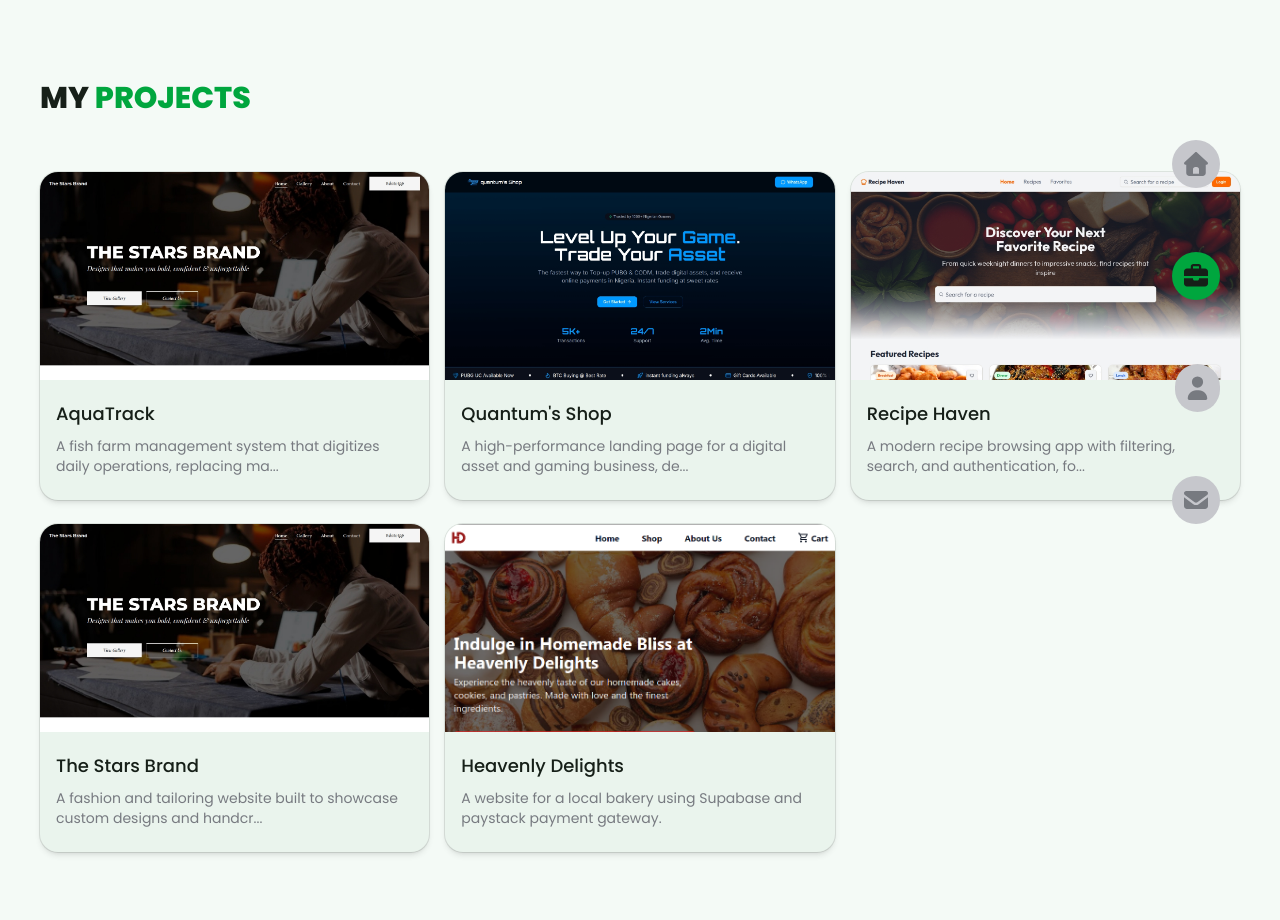
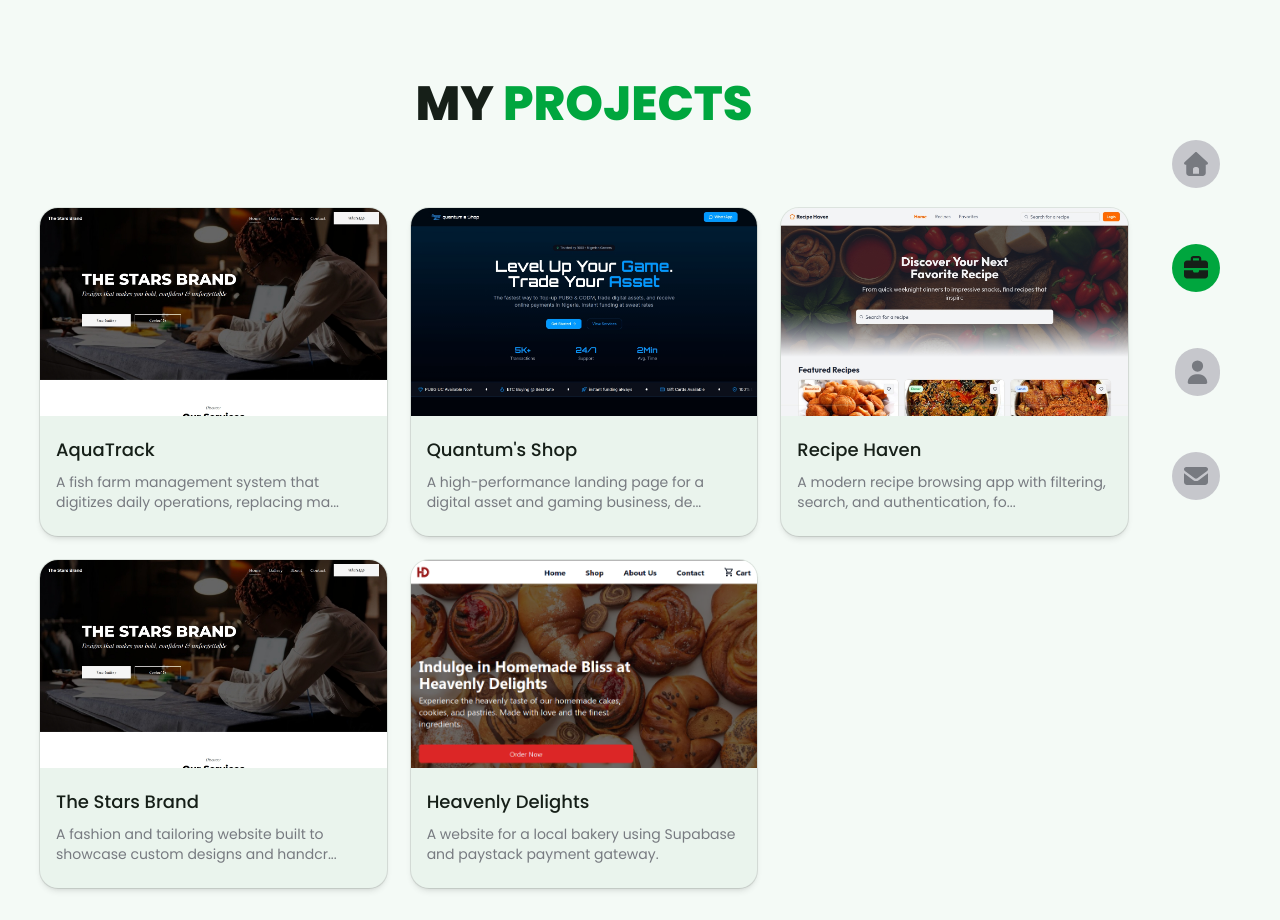
Before and after one commit to kushyzee/zee-portfolio, a Next.js app: page /projects in a window 1280 px wide. Before the commit the page ends 884 px from the top, so only its background shows below. Built offline with nearby package versions, Linux system fonts and the light colour scheme.

Commit message:
feat: enhance PageWrapper with motion effects; update DesktopNav for improved hover interactions

```diff
--- /dev/null
+++ b/app/bg-template.tsx
@@ -0,0 +1,66 @@
+import Image from "next/image";
+
+export default function HeroSection() {
+  return (
+    <section className="relative w-full min-h-screen overflow-hidden bg-[#0f0f0f]">
+
+      {/* ── Diagonal split background — desktop only ── */}
+      <div className="absolute inset-0 z-0 hidden md:block">
+        {/* Left dark panel */}
+        <div
+          className="absolute inset-0 bg-[#0f0f0f]"
+          style={{ clipPath: "polygon(0 0, calc(50% + 18vw) 0, 50% 100%, 0 100%)" }}
+        />
+        {/* Right light panel */}
+        <div className="absolute inset-0 bg-[#f5f0e8]" />
+        {/* Accent line on the diagonal edge */}
+        <div
+          className="absolute top-0 left-1/2 w-[5px] h-full bg-[#c8f04a] z-10 pointer-events-none"
+          style={{ transform: "skewX(-14deg)", transformOrigin: "top center" }}
+        />
+      </div>
+
+      {/* ── Content grid ── */}
+      <div className="relative z-10 w-full min-h-screen grid grid-cols-1 md:grid-cols-2">
+
+        {/* Left column — Image */}
+        <div className="flex items-center justify-center px-8 py-16 md:py-0">
+          <div className="relative w-full max-w-sm aspect-[3/4] rounded-xl overflow-hidden shadow-2xl">
+            <Image
+              src="https://images.unsplash.com/photo-1506905925346-21bda4d32df4?w=600&q=80"
+              alt="Hero image"
+              fill
+              className="object-cover"
+            />
+          </div>
+        </div>
+
+        {/* Right column — Text content */}
+        <div className="flex items-center justify-center px-8 pb-16 md:py-0 md:px-12">
+          <div className="max-w-md space-y-5">
+            <span className="text-xs uppercase tracking-[0.2em] text-white md:text-[#0f0f0f] opacity-50">
+              Your tagline
+            </span>
+            <h1 className="text-4xl md:text-5xl font-bold leading-tight text-white md:text-[#0f0f0f]">
+              Your Headline Goes Here
+            </h1>
+            <p className="text-sm leading-relaxed text-white md:text-[#0f0f0f] opacity-60">
+              Replace this with your hero description. Keep it short — two or
+              three sentences that tell visitors exactly what you offer and why
+              it matters.
+            </p>
+            <div className="flex flex-wrap gap-3 pt-2">
+              <button className="px-7 py-3 bg-[#c8f04a] text-[#0f0f0f] text-sm font-semibold uppercase tracking-wide hover:opacity-80 transition-opacity">
+                Get Started
+              </button>
+              <button className="px-7 py-3 border border-white md:border-[#0f0f0f] text-white md:text-[#0f0f0f] text-sm font-semibold uppercase tracking-wide hover:opacity-60 transition-opacity">
+                Learn More
+              </button>
+            </div>
+          </div>
+        </div>
+
+      </div>
+    </section>
+  );
+}
--- a/app/projects/page.tsx
+++ b/app/projects/page.tsx
@@ -17,10 +17,10 @@ import { GlowingEffect } from "@/components/ui/glowing-effect"
 export default function Page() {
   return (
     <PageWrapper title="MY" highlight="PROJECTS">
-      <div className="grid grid-cols-1 items-start gap-6 sm:grid-cols-2 sm:gap-x-4 lg:grid-cols-3">
+      <div className="grid grid-cols-1 items-start gap-6 sm:grid-cols-2 sm:gap-x-4 lg:grid-cols-3 lg:gap-6">
         {projects.map((item, index) => (
           <Dialog key={item.name}>
-            <DialogTrigger className="relative h-full rounded-xl">
+            <DialogTrigger className="relative h-full rounded-2xl">
               <GlowingEffect
                 spread={80}
                 glow={true}
--- a/components/PageWrapper.tsx
+++ b/components/PageWrapper.tsx
@@ -1,3 +1,7 @@
+"use client"
+
+import { motion } from "motion/react"
+
 interface PageWrapperProps {
   title: string
   highlight: string
@@ -10,11 +14,16 @@ export default function PageWrapper({
   children,
 }: PageWrapperProps) {
   return (
-    <main className="min-h-svh pt-20">
-      <h1 className="mb-14 text-3xl font-extrabold">
+    <div className="min-h-svh pt-20 lg:pr-28">
+      <motion.h1
+        initial={{ opacity: 0, y: 25 }}
+        animate={{ opacity: 1, y: 0 }}
+        transition={{ duration: 0.5, ease: "easeOut" }}
+        className="mb-20 text-3xl font-extrabold lg:text-center lg:text-5xl"
+      >
         {title} <span className="text-primary">{highlight}</span>
-      </h1>
+      </motion.h1>
       {children}
-    </main>
+    </div>
   )
 }
--- a/features/navigation/components/DesktopNav.tsx
+++ b/features/navigation/components/DesktopNav.tsx
@@ -13,15 +13,15 @@ export default function DesktopNav() {
 
   return (
     <div className="fixed top-32 right-12 bottom-32 z-50 hidden lg:block">
-      <ul className="flex h-full flex-col gap-10  rounded-2xl">
+      <ul className="flex h-full flex-col gap-8 rounded-2xl">
         {menu.map((item) => {
           const isCurrentPage = path === item.link
           const isHovered = hoveredName === item.name
           const { link, name, icon } = item
 
           return (
-            <li key={name}>
-              <div
+            <li
+              key={name}
               onMouseEnter={() => setHoveredName(item.name)}
               onMouseLeave={() => setHoveredName(null)}
             >
@@ -30,20 +30,19 @@ export default function DesktopNav() {
                 className={`group flex items-center justify-end gap-2 rounded-full p-3`}
               >
                 <motion.span
+                  initial={{ display: "none", opacity: 0, x: 20 }}
                   animate={{
+                    display: isHovered ? "block" : "none",
                     opacity: isHovered ? 1 : 0,
                     x: isHovered ? 0 : 20,
-                      display: isHovered ? "block" : "none",
                   }}
                   transition={{
                     duration: 0.2,
-                      ease: "easeOut",
-                      bounce: 0.8,
-                      damping: 15,
-                      stiffness: 450,
+                    bounce: 0.7,
+                    mass: 0.5,
                     type: "spring",
                   }}
-                    className="rounded-full bg-primary px-5 py-3 text-foreground"
+                  className="pointer-events-none rounded-full bg-primary px-5 py-3 text-foreground"
                 >
                   {name}
                 </motion.span>
@@ -54,7 +53,6 @@ export default function DesktopNav() {
                   size="xl"
                 />
               </Link>
-              </div>
             </li>
           )
         })}
```
Lines whose indentation alone changed are shown as unchanged.
